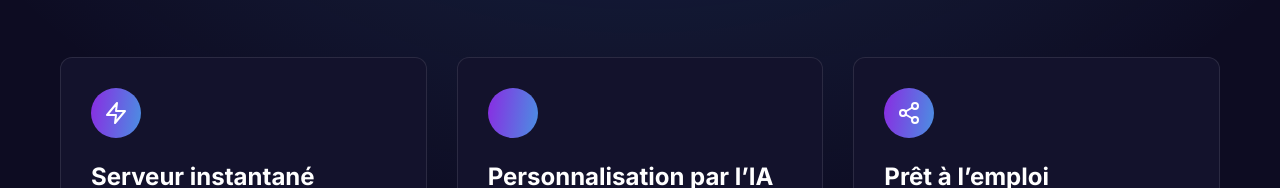
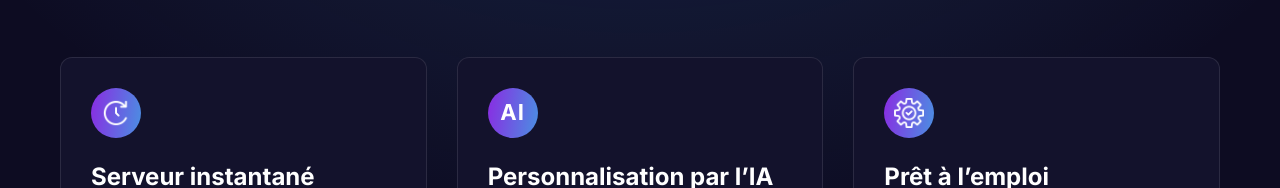
Before and after one commit to YelloWorld5847/ForgeX, a website: page index.html in a window 1280 px wide. Shown: the part 1055-1243 px from the top of the page. Drawn offline with nearby package versions, Linux system fonts and the light colour scheme.

Commit message:
léger changement

```diff
--- a/index.html
+++ b/index.html
@@ -83,17 +83,21 @@
                 </div>
                 <div class="features-grid">
                     <div class="feature-card animate-on-scroll">
-                        <div class="icon-wrapper"><i data-feather="zap"></i></div>
+                        <div class="icon-wrapper"><img src="img/avance-dans-le-temps.png" alt="logo discord" style="width: 30px; height: auto;"></div>
                         <h3>Serveur instantané</h3>
                         <p>Décrivez votre besoin, ForgeBot crée la structure complète (catégories, salons, rôles…)</p>
                     </div>
                     <div class="feature-card animate-on-scroll">
-                        <div class="icon-wrapper"><i data-feather="brain"></i></div>
+                        <div class="icon-wrapper">
+                            <h4 style="margin-bottom: 0px; letter-spacing: 1px; font-size: 22px;">AI</h4>
+                        </div>
                         <h3>Personnalisation par l’IA</h3>
                         <p>L’IA adapte le serveur à votre communauté&nbsp;: gaming, études, entreprise, etc.</p>
                     </div>
                     <div class="feature-card animate-on-scroll">
-                        <div class="icon-wrapper"><i data-feather="share-2"></i></div>
+                        <div class="icon-wrapper">
+                            <img src="img/equipement.png" alt="logo discord" style="width: 30px; height: auto;">
+                        </div>
                         <h3>Prêt à l’emploi</h3>
                         <p>Recevez une chaîne à utiliser avec la commande <b>/setup_server</b> sur Discord.</p>
                     </div>
```
Also changed, not shown: img/equipement.png (added), img/intelligence-artificielle.png (added), img/temps-rapide.png (added).
